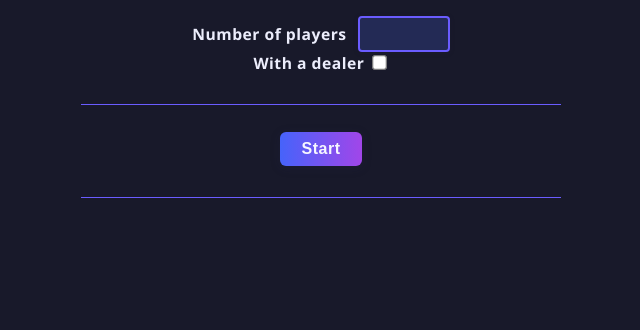
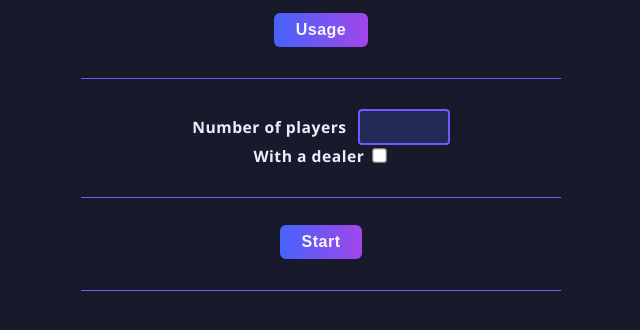
Before and after one commit to Murai-01/Chip-Calculator, a plain HTML site: page index.html in a window 1280 px wide. Shown: the whole page, without its empty margins (319-959 px from the left). Drawn offline with Linux system fonts and the light colour scheme.

Commit message:
Update index.html

```diff
--- a/index.html
+++ b/index.html
@@ -6,6 +6,10 @@
 <title>Calculation</title>
 </head>
 <body>
+	<button id="usageButton">Usage</button>
+	<div id="usageArea"></div>
+	<hr>
+
 	<ul>
 		<li><label for="People">Number of players</label> <input id="People" type="number"
 			min="1"></li>
```
